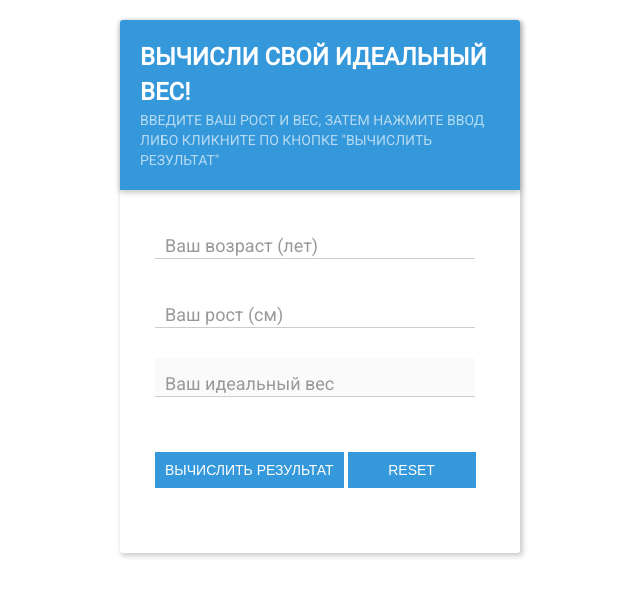
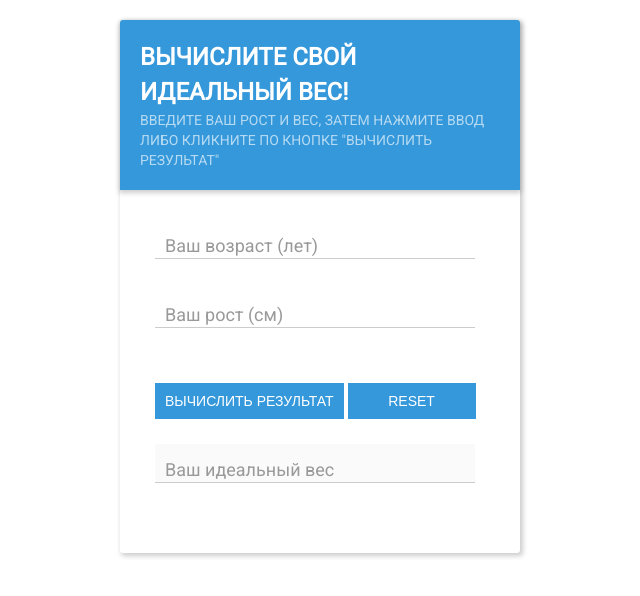
Before and after one commit to alexandr-semyonov/alexandr-semyonov.github.io, a website: page form-ideal-weight/index.html in a window 1280 px wide. Shown: the whole page, without its empty margins (320-960 px from the left). Drawn offline with Linux system fonts and the light colour scheme.

Commit message:
Make refactoring

```diff
--- a/form-ideal-weight/index.html
+++ b/form-ideal-weight/index.html
@@ -12,10 +12,10 @@
 
 <body>
     <div class="container">
-        <h2>Вычисли свой идеальный вес!
+        <h2>Вычислите свой идеальный вес!
             <small>Введите Ваш рост и вес, затем нажмите ввод либо кликните по кнопке "Вычислить результат"</small>
         </h2>
-        <form action="">
+        <form>
             <div class="group">
                 <input type="number" id="age" required>
                 <span class="bar"></span>
@@ -26,13 +26,13 @@
                 <span class="bar"></span>
                 <label>Ваш рост (см)</label>
             </div>
+            <button onclick="btnSubmit()" class="btn bubble">Вычислить результат</button>
+            <button onclick="btnReset()" class="btn bubble" type="reset">Reset</button>
             <div class="group">
                 <input type="text" id="result" disabled>
                 <span class="bar"></span>
                 <label>Ваш идеальный вес</label>
             </div>
-            <button onclick="btnSubmit()" class="btn bubble">Вычислить результат</button>
-            <button onclick="btnReset()" class="btn bubble"type="reset"">Reset</button>
         </form>
     </div>
     <script src="main.js"></script>
--- a/form-ideal-weight/sass/material.sass
+++ b/form-ideal-weight/sass/material.sass
@@ -35,6 +35,7 @@ form
 .group
   position: relative
   margin-bottom: 30px
+  margin-top: 30px
 
 input
   font-size: 16px
```
Also changed, not shown: 1 other file.
